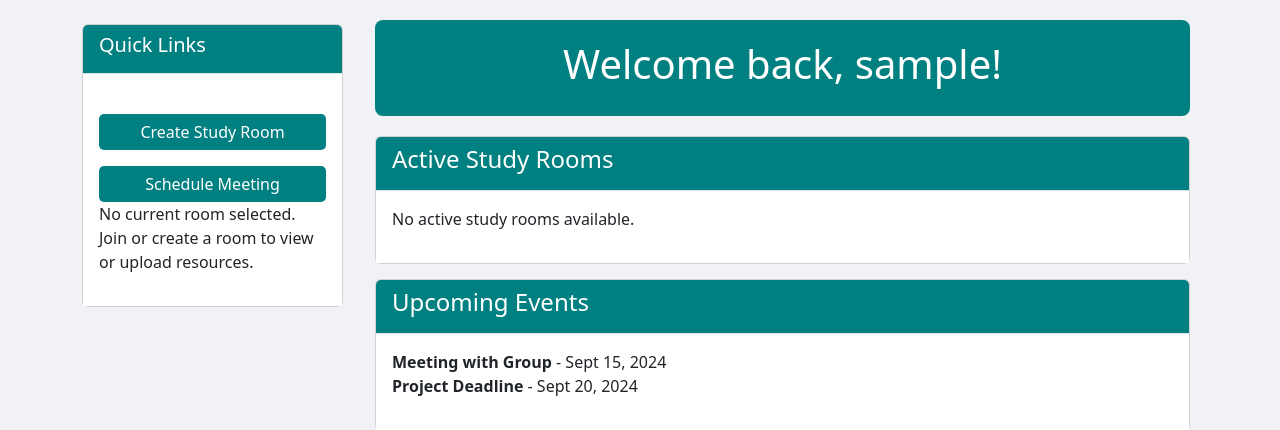
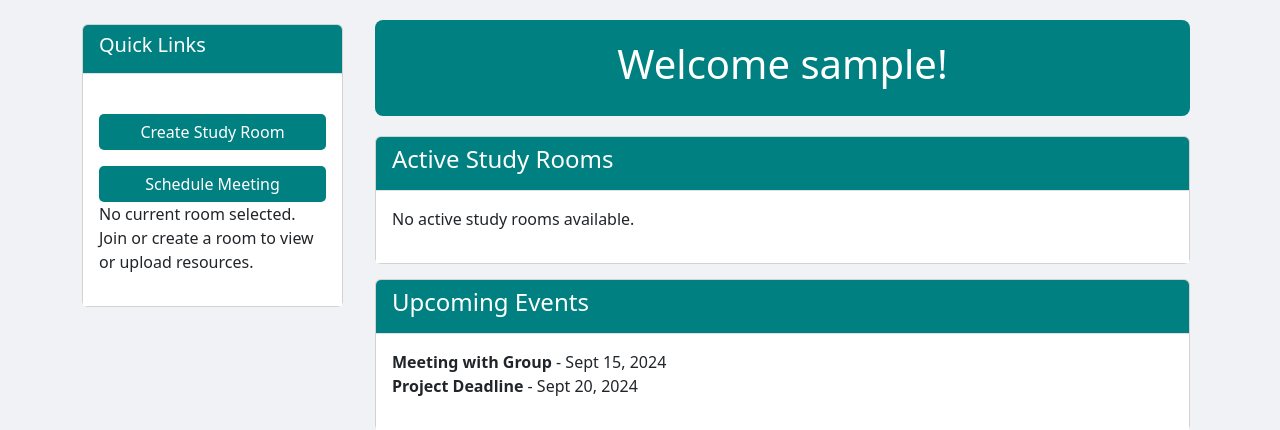
Before and after one commit to bossambani/StudyRoom, a Flask app: page /dashboard in a window 1280 px wide. Shown: the part 66-496 px from the top of the page. Run offline with Flask 3, Linux system fonts and the light colour scheme; the visitor is signed in with stand-in values (Sample User, id 1); data that the repository does not hold is empty; some libraries are stand-ins or nearby versions.

Commit message:
Add a new welcome message

```diff
--- a/app/templates/dashboard.html
+++ b/app/templates/dashboard.html
@@ -27,7 +27,7 @@ Study Room Dashboard
             <!-- Main Content -->
             <div class="col-md-9 dashboard-main">
                 <div class="dashboard-header">
-                    <h1>Welcome back, {{ user.username }}!</h1>
+                    <h1>Welcome {{ user.username }}!</h1>
                 </div>
 
                 <!-- Study Rooms Overview -->
```
